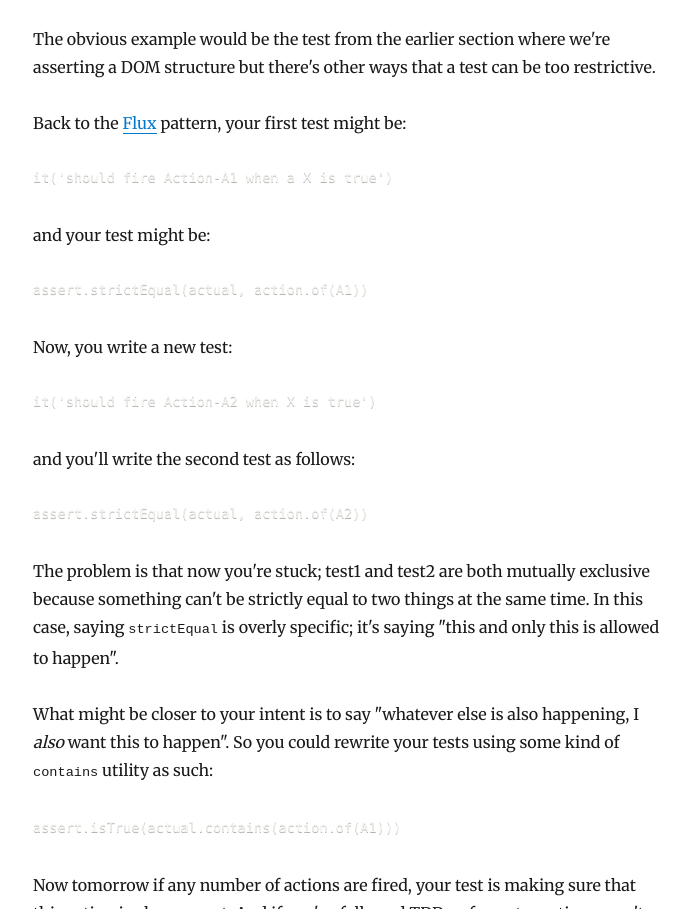
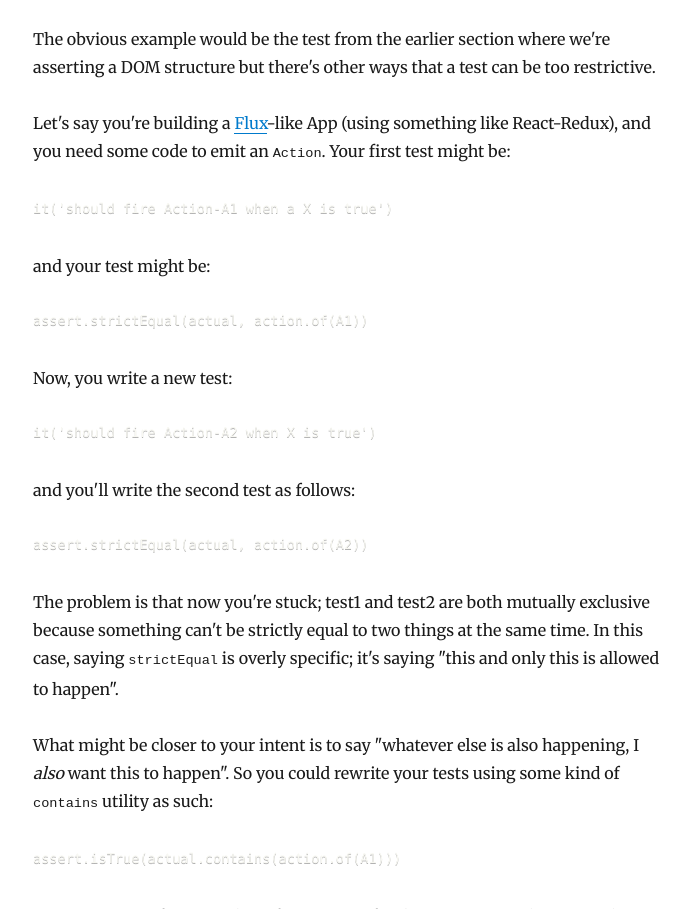
Before and after one commit to jLouzado/patchcording.com, a Gatsby site: page /2019-10-3-tdd-gimmick/ in a window 1280 px wide. Shown: the part 6269-7178 px from the top of the page, without its empty margins (292-981 px from the left). Built offline with nearby package versions, Linux system fonts and the light colour scheme; Gatsby itself is replaced by a stand-in of ours; some packages are replaced by stand-ins of ours; code samples lack their colours.

Commit message:
fix(tdd): Clarify what is meant by a flux app

````diff
--- a/content/blog/2019-10-3-tdd-gimmick/index.md
+++ b/content/blog/2019-10-3-tdd-gimmick/index.md
@@ -137,7 +137,7 @@ This might sound funny, but it's possible for tests to be overly specific. We've
 
 The obvious example would be the test from the earlier section where we're asserting a DOM structure but there's other ways that a test can be too restrictive.
 
-Back to the [Flux] pattern, your first test might be:
+Let's say you're building a [Flux]-like App (using something like React-Redux), and you need some code to emit an `Action`. Your first test might be:
 
 ```ts
 it('should fire Action-A1 when a X is true')
````
